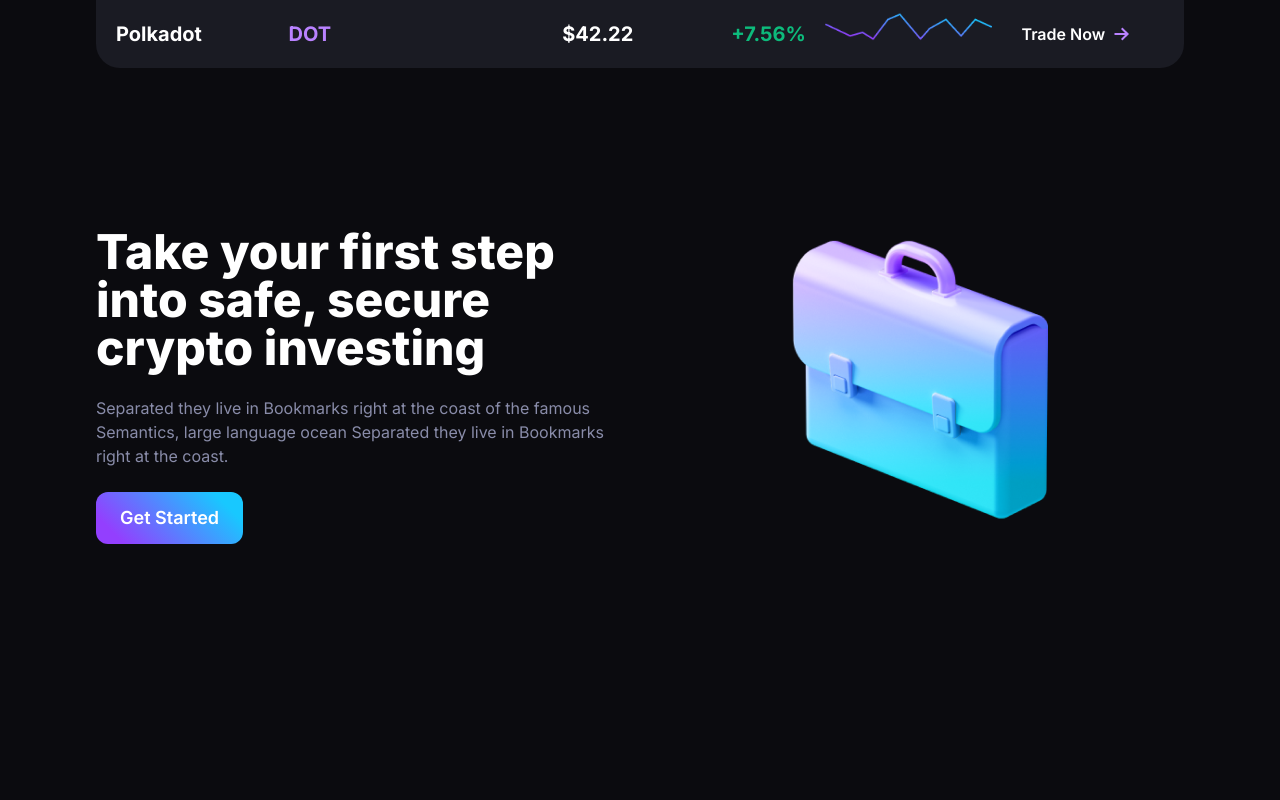
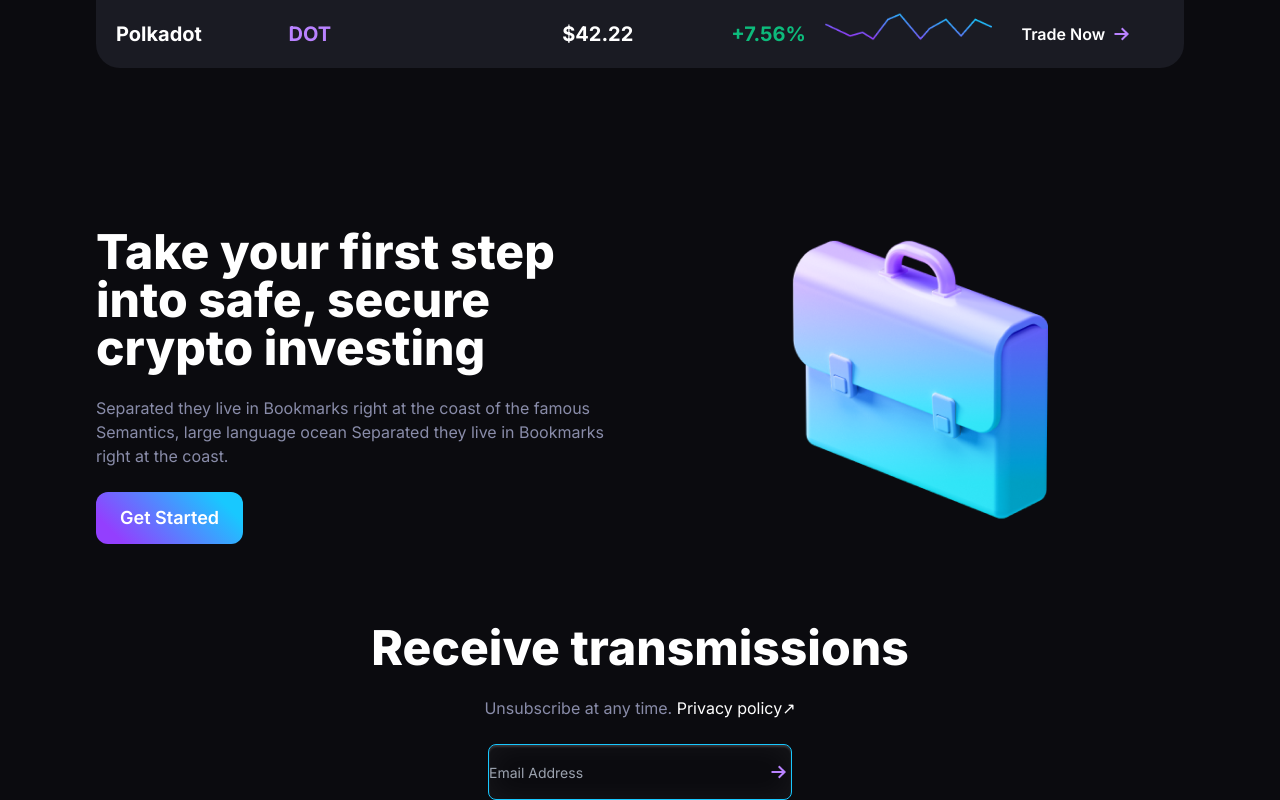
Before and after one commit to gift56/coinflip, a Vue app: page / in a window 1280 px wide. Shown: the part 2657-3457 px from the top of the page. Before the commit the page ends 3281 px from the top, so only its background shows below. Built offline with nearby package versions, Linux system fonts and the light colour scheme.

Commit message:
working on next section

```diff
--- a/src/views/HomeView.vue
+++ b/src/views/HomeView.vue
@@ -5,6 +5,7 @@ import Service from "../components/Service.vue";
 import Invest from "../components/Invest.vue";
 import Exchange from "../components/Exchange.vue";
 import Step from "../components/Step.vue";
+import Transmission from "../components/Transmission.vue";
 </script>
 
 <template>
@@ -15,5 +16,6 @@ import Step from "../components/Step.vue";
     <Service />
     <Exchange />
     <Step />
+    <Transmission />
   </main>
 </template>
```
